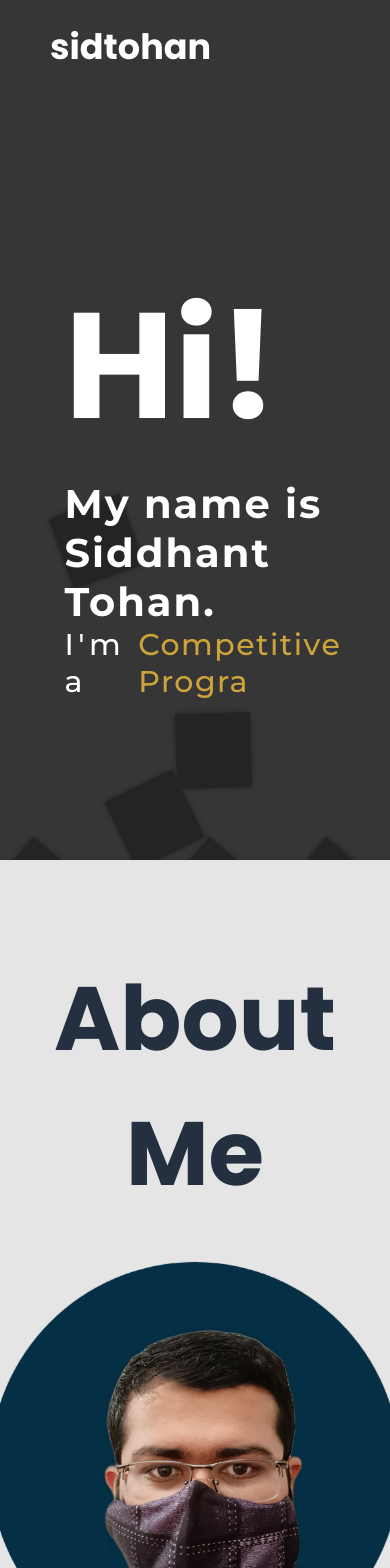
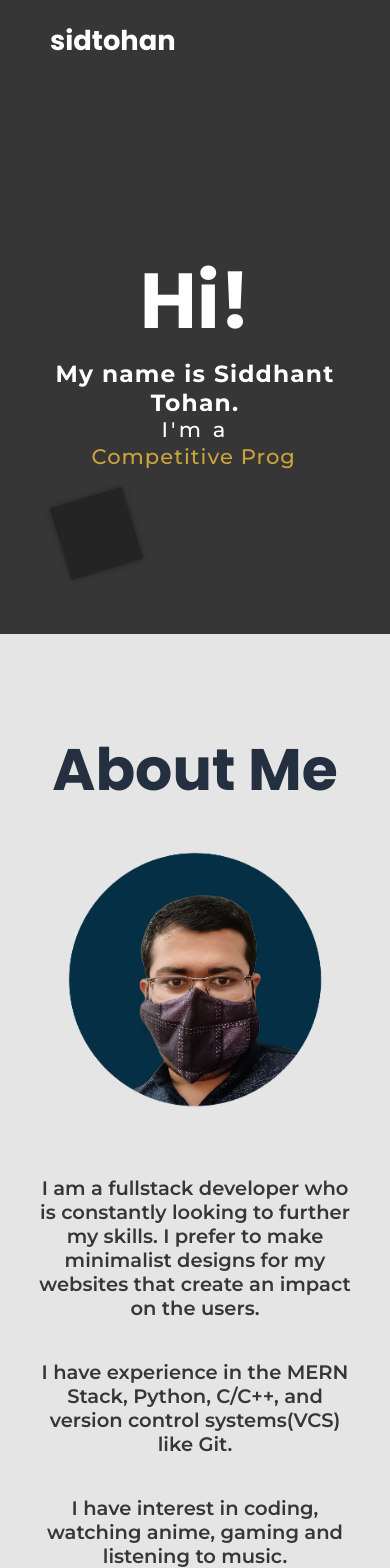
Before and after one commit to sidtohan/portfolio, a React (Create React App) app: page / in a window 390 px wide. Shown: the top 1568 px of the page. Built offline with nearby package versions, Linux system fonts and the light colour scheme; some icons are missing.

Commit message:
added the needed media queries for the mobile display, need burger menu still

```diff
--- a/src/components/Contact.js
+++ b/src/components/Contact.js
@@ -16,14 +16,10 @@ const ContactElementNoLink = ({ contact }) => {
   );
 };
 const ContactElement = ({ contact }) => {
-  const style = {
-    gridRow: "2/5",
-  };
   return (
     <a
       className="contact-element"
       href={contact.link}
-      style={style}
       target="__blank"
       refererr="noreferrer"
     >
--- a/src/components/Home.js
+++ b/src/components/Home.js
@@ -32,7 +32,6 @@ const Home = ({ name, skillList }) => {
         <div className="name">My name is {name}.</div>
         <div className="home-skills">
           I'm a<span className="home-skill-name" ref={skillRef}></span>
-          <span className="typing-cursor"></span>
         </div>
       </div>
     </section>
--- a/src/index.css
+++ b/src/index.css
@@ -79,6 +79,8 @@ header.sticky + #home {
   width: 100%;
   padding: 160px 0px;
   color: #fff;
+
+  height: 100vh;
 }
 
 #home h2 {
@@ -127,12 +129,19 @@ header.sticky + #home {
   letter-spacing: 0.05em;
   margin-left: 13px;
   color: #cca43b;
+
+  display: block;
+  align-self: center;
 }
 
-.typing-cursor {
+.home-skill-name::after {
+  content: "";
   display: inline-block;
-  height: 40px;
+  vertical-align: middle;
+  margin-bottom: 2px;
+  height: 30px;
   width: 3px;
+  line-height: 30px;
   background-color: #cca43b;
 
   margin-left: 10px;
@@ -232,7 +241,7 @@ header.sticky + #home {
   grid-row-gap: 50px;
   justify-items: center;
 
-  width: min(1200px, 80%);
+  width: min(700px, 60%);
 }
 
 .skill-card {
@@ -466,6 +475,7 @@ footer > h2 {
   gap: 10px;
 
   opacity: 0;
+  text-align: center;
 }
 
 .contact-element.show {
@@ -635,14 +645,44 @@ footer {
 
 /* MEDIA  */
 @media screen and (max-width: 1210px) {
+  .section-heading {
+    font-size: min(15vw, 90px);
+  }
+
   /* HEADER  */
   header {
     padding: 20px 50px;
   }
+
+  .header-name {
+    font-size: min(7vw, 35px);
+  }
+
+  /* HOME  */
+  #home {
+    padding: 160px 10px;
+  }
+  #home h2 {
+    font-size: min(20vw, 120px);
+  }
+  .name {
+    font-size: min(6vw, 40px);
+  }
+  .home-skills {
+    font-size: min(5.4vw, 30px);
+  }
+  .home-skill-name {
+    margin-left: 0.5em;
+  }
+  .typing-cursor {
+    height: 5vw;
+  }
+
   /* ABOUT ME  */
   #about-me {
     width: 100%;
   }
+
   .about-me-info {
     flex-direction: column-reverse;
     width: 100%;
@@ -653,10 +693,32 @@ footer {
     text-align: center;
     align-items: center;
     justify-content: center;
+
+    font-size: min(5vw, 30px);
+  }
+
+  .profile-pic {
+    width: 60%;
+    height: auto;
   }
 
   .about-me-text > p {
     width: 100%;
+  }
+
+  /* SKILLS  */
+  .skill-card-holder {
+    width: 80%;
+  }
+
+  .project-card {
+    font-size: min(5vw, 25px);
+  }
+
+  /* CONTACTS  */
+  .contact-element {
+    font-size: min(5vw, 25px);
+    overflow-wrap: break-word;
   }
   .bg-block {
     width: 75px !important;
@@ -672,15 +734,84 @@ footer {
 
   .burger-menu {
     display: block;
-    height: 50px;
+    height: min(50px, 10vw);
     width: 100%;
   }
 
-  /* HOME  */
-  #home {
-    padding: 160px 50px;
+  /* ABOUT ME  */
+  .profile-pic {
+    width: 75%;
   }
+  /* SKILLS  */
   .skill-card-holder {
     grid-template-columns: repeat(3, 1fr);
   }
+
+  /* CONTACTS  */
+  .contacts-holder-no-link {
+    flex-direction: column;
+  }
 }
+
+@media screen and (max-width: 768px) {
+  /* SKILLS  */
+  .skill-card-holder {
+    grid-column-gap: 10px;
+    grid-row-gap: 20px;
+  }
+
+  /* PROJECTS  */
+  .projects-holder {
+    height: auto;
+    grid-template-rows: repeat(13, 1fr);
+  }
+  .project-card {
+    grid-column: 1/11 !important;
+  }
+  .project-card:nth-child(1) {
+    grid-row: 1/4 !important;
+  }
+  .project-card:nth-child(2) {
+    grid-row: 4/7 !important;
+  }
+  .project-card:nth-child(3) {
+    grid-row: 7/11 !important;
+  }
+  .project-card:nth-child(4) {
+    grid-row: 11/14 !important;
+  }
+  /* CONTACTS  */
+  .contacts-holder {
+    grid-template-columns: repeat(2, 1fr);
+  }
+}
+
+@media screen and (max-width: 616px) {
+  /* HOME  */
+  .home-skills {
+    flex-direction: column;
+  }
+  #home h2 {
+    text-align: center;
+  }
+  .name {
+    text-align: center;
+  }
+  /* SKILLS  */
+  .skill-card-holder {
+    grid-template-columns: repeat(2, 1fr);
+    width: 70%;
+  }
+}
+
+/* PHONES  */
+@media screen and (max-width: 414px) {
+  /* SKILLS  */
+  .skill-card-holder {
+    grid-template-columns: 1fr;
+  }
+  /* CONTACTS  */
+  .contacts-holder{
+    grid-template-columns: 1fr;
+  }
+}
```
